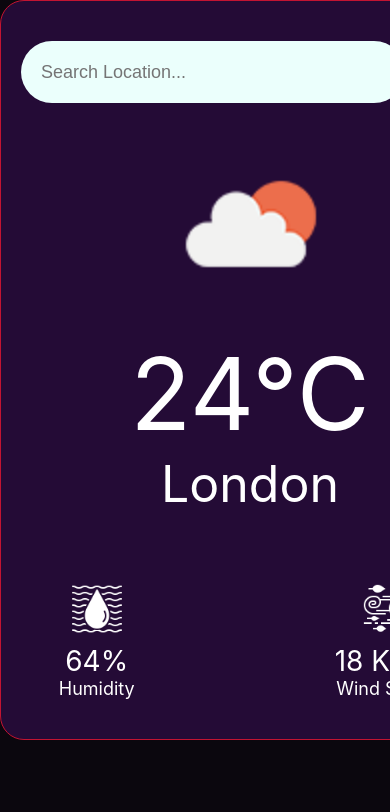
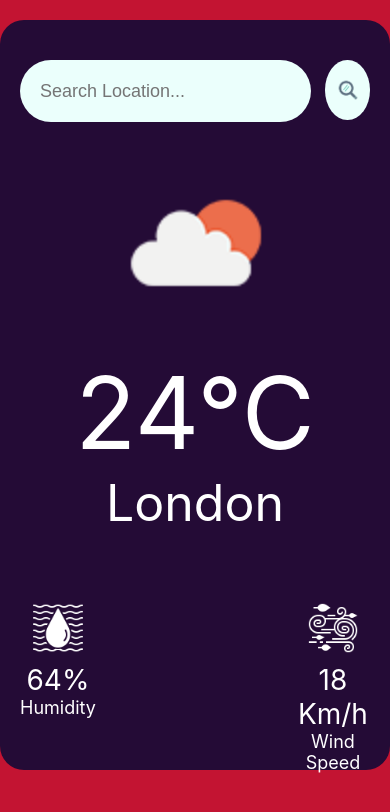
Before and after one commit to CoreFrontTechnologies/weather-app-react-vision, a React (Create React App) app: page / in a window 390 px wide. Shown: the top 812 px of the page. Built offline with nearby package versions, Linux system fonts and the light colour scheme.

Commit message:
vision 1.2

```diff
--- a/src/components/weatherApp/weatherapp.css
+++ b/src/components/weatherApp/weatherapp.css
@@ -173,22 +173,20 @@ body {
     font-weight: 400;
 }
 
-@media (max-width:500px) {
+@media (max-width:355px) {
 
     body {
         background: #0b070e;
-        height: 0;
-        position: fixed;
-
 
     }
+/* Container styling */
+.container {
+    max-width: 365px;
+    height: 800px;
+    margin: 15px;
+}
+.data-container {
+    gap: 100px;
+}
 
-    .container {
-        border: solid 1px #c31432;
-        height: 740px;
-        margin-bottom: 0;
-        margin: 0;
-        bottom: 0px;
-        top: 800px;
-    }
 }
```
